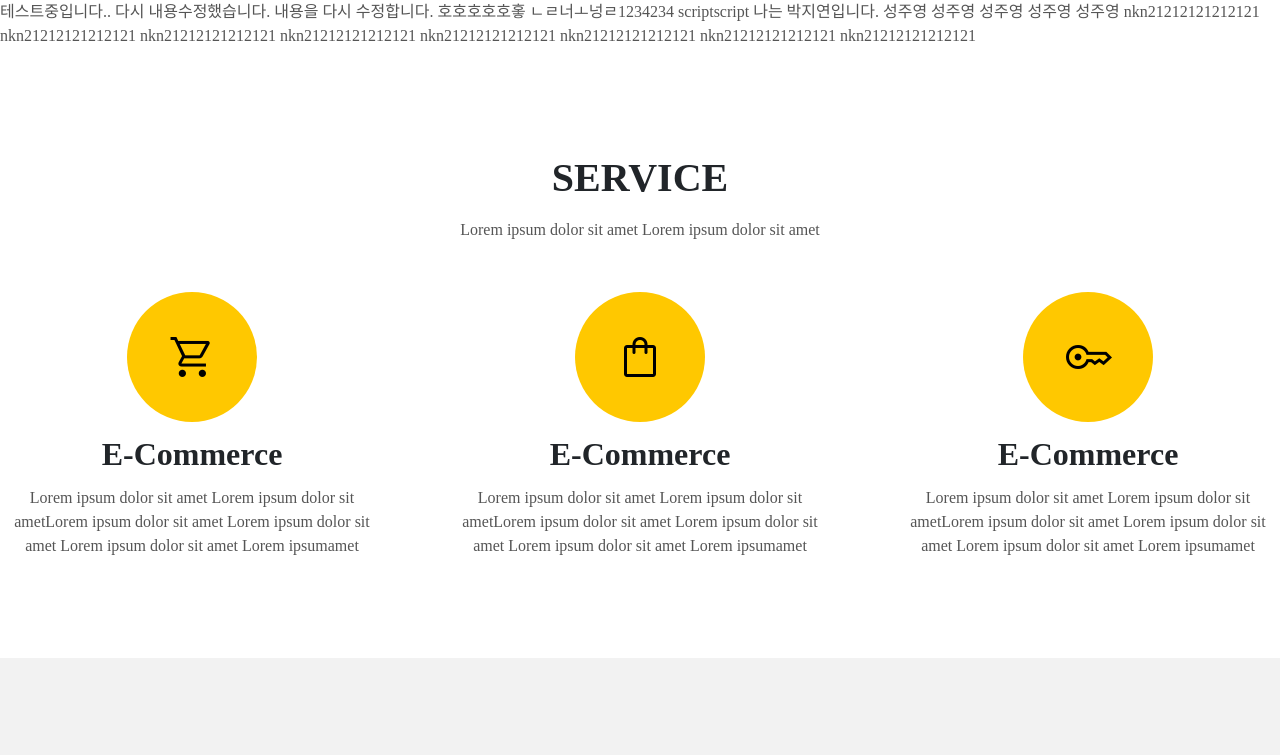
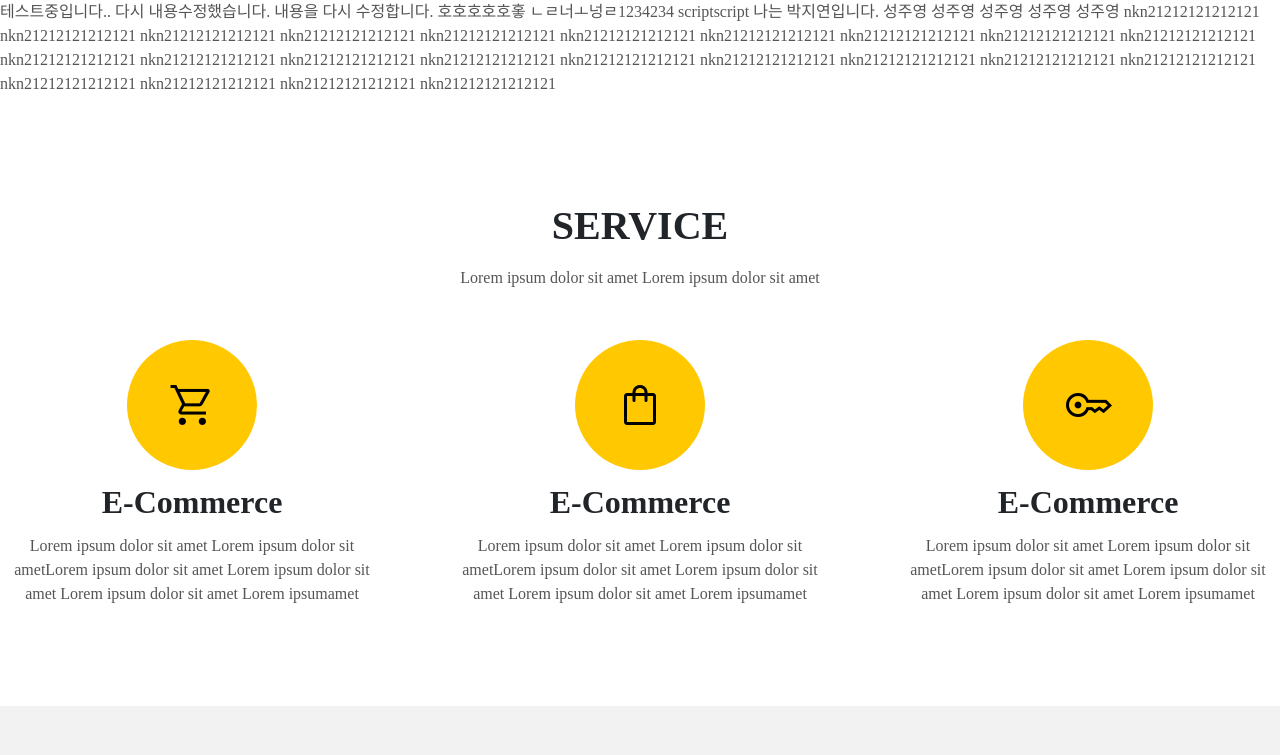
Before and after one commit to m-kyu/test-1, a plain HTML site: page index.html in a window 1280 px wide. Shown: the top 755 px of the page. Drawn offline with nearby package versions, Linux system fonts and the light colour scheme.

Commit message:
Update index.html

```diff
--- a/index.html
+++ b/index.html
@@ -34,6 +34,21 @@
         성주영
         성주영
 
+        nkn21212121212121
+        nkn21212121212121
+        nkn21212121212121
+        nkn21212121212121
+        nkn21212121212121
+        nkn21212121212121
+        nkn21212121212121
+        nkn21212121212121
+        nkn21212121212121
+        nkn21212121212121
+        nkn21212121212121
+        nkn21212121212121
+        nkn21212121212121
+        nkn21212121212121
+        nkn21212121212121
         nkn21212121212121
         nkn21212121212121
         nkn21212121212121
```
